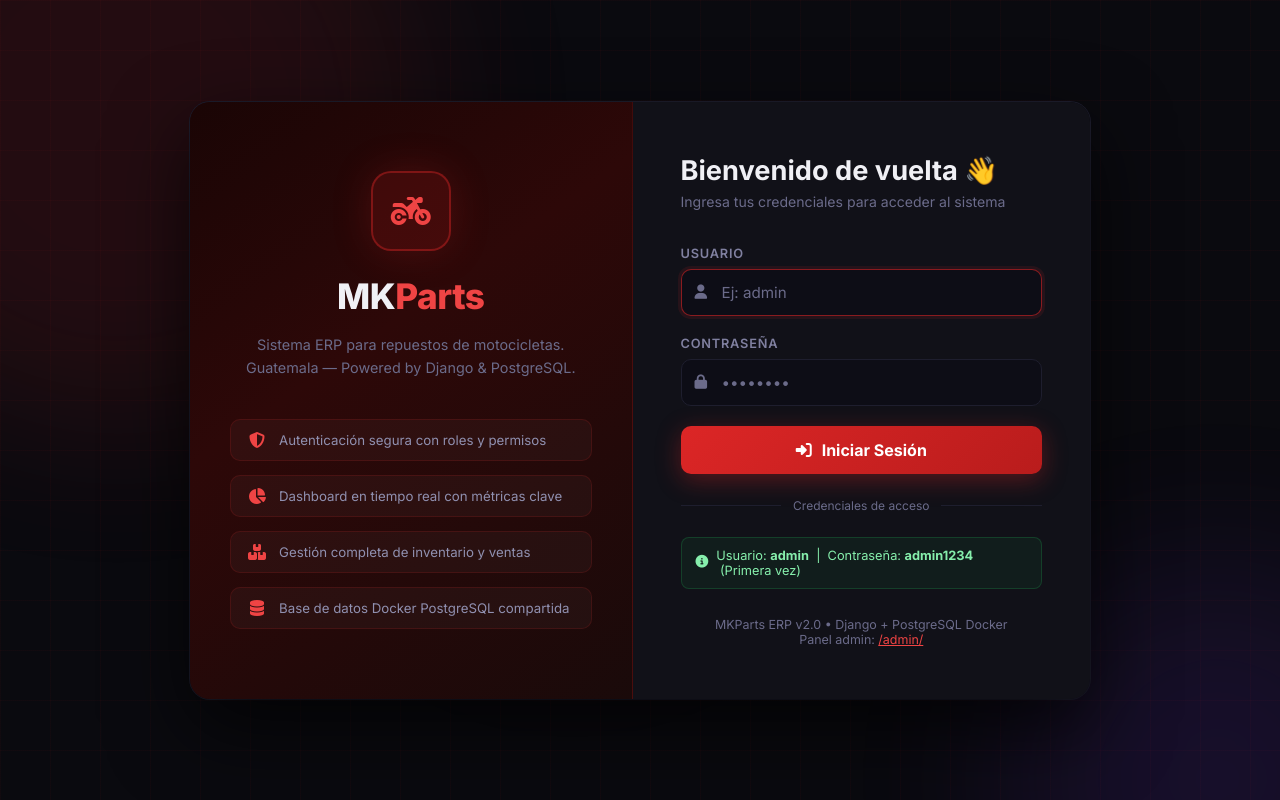
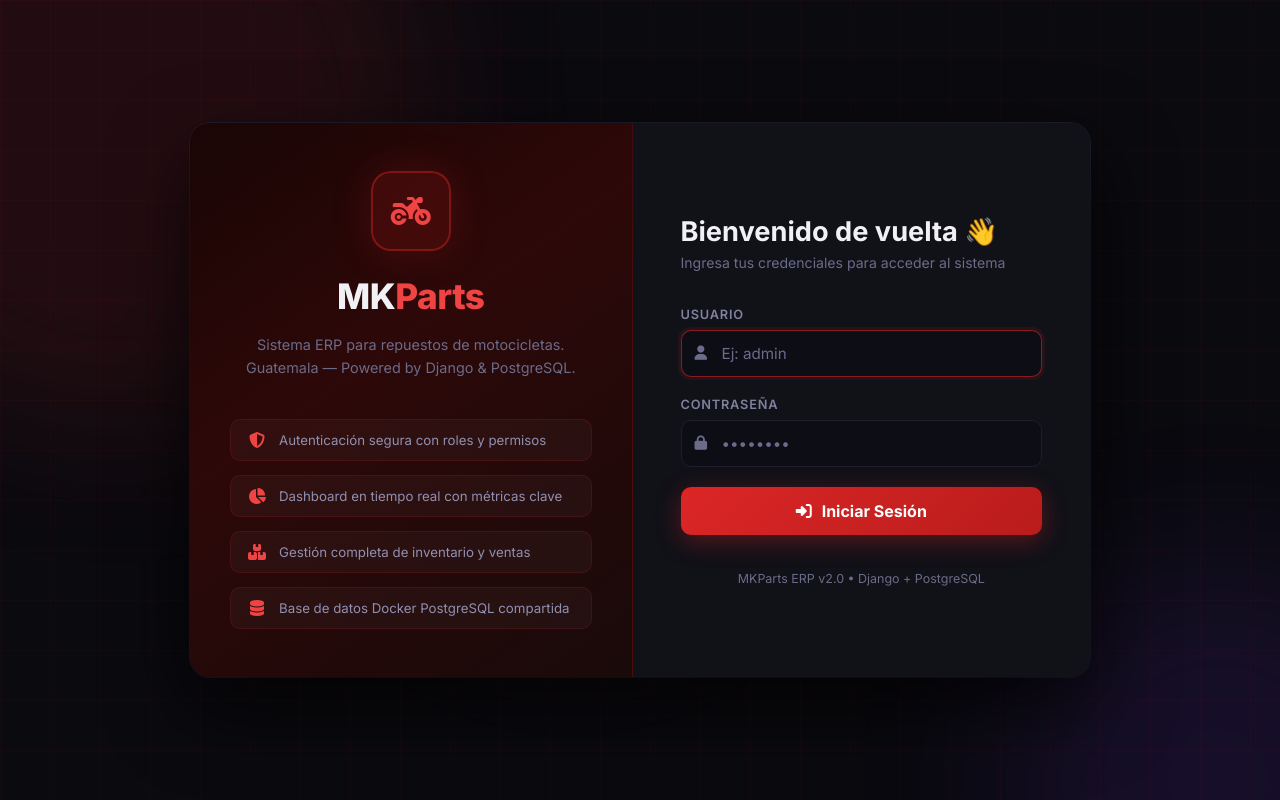
Before and after one commit to FlashB4cks/ProyectoFinalTI, a Django app: page /login/ in a window 1280 px wide. Run offline with Django 5.2, Linux system fonts and the light colour scheme.

Commit message:
eliminar recuadro de credenciales y link de admin en pantalla de login

```diff
--- a/templates/login.html
+++ b/templates/login.html
@@ -365,16 +365,8 @@
                 </button>
             </form>
 
-            <div class="divider"><hr><span>Credenciales de acceso</span><hr></div>
-
-            <div class="hint-box">
-                <i class="fa-solid fa-circle-info"></i>
-                <span>Usuario: <strong>admin</strong> &nbsp;|&nbsp; Contraseña: <strong>admin1234</strong> &nbsp;(Primera vez)</span>
-            </div>
-
-            <div class="login-footer">
-                MKParts ERP v2.0 &bull; Django + PostgreSQL Docker
-                <br>Panel admin: <a href="/admin/" style="color:var(--accent-h)">/admin/</a>
+            <div class="login-footer" style="margin-top: 36px;">
+                MKParts ERP v2.0 &bull; Django + PostgreSQL
             </div>
         </div>
     </div>
```
